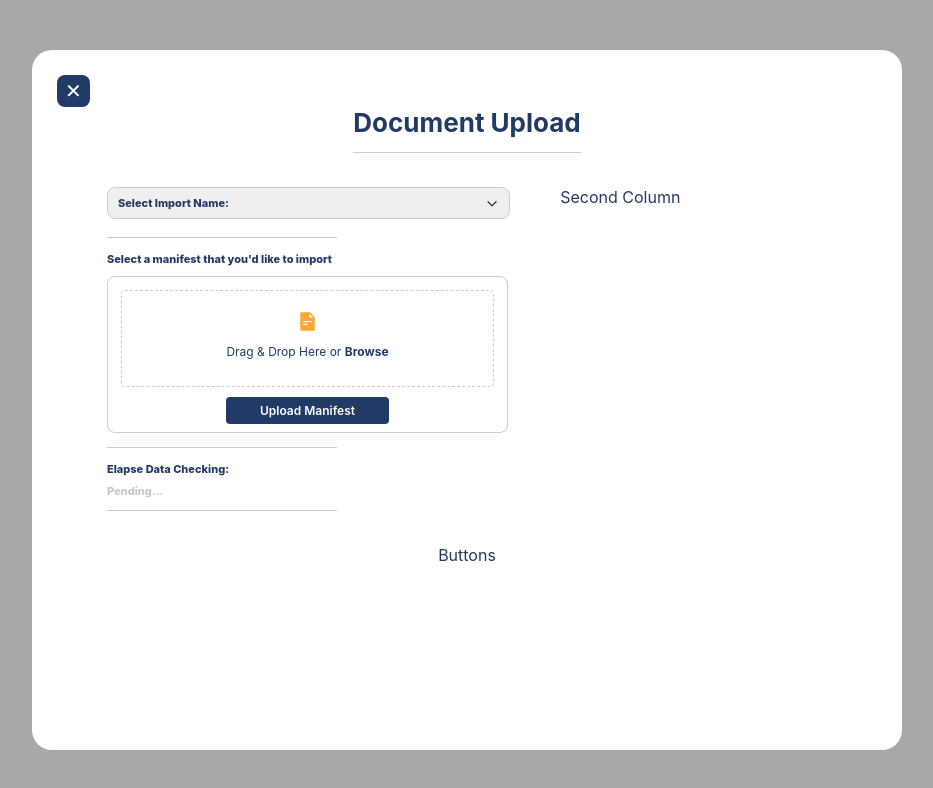
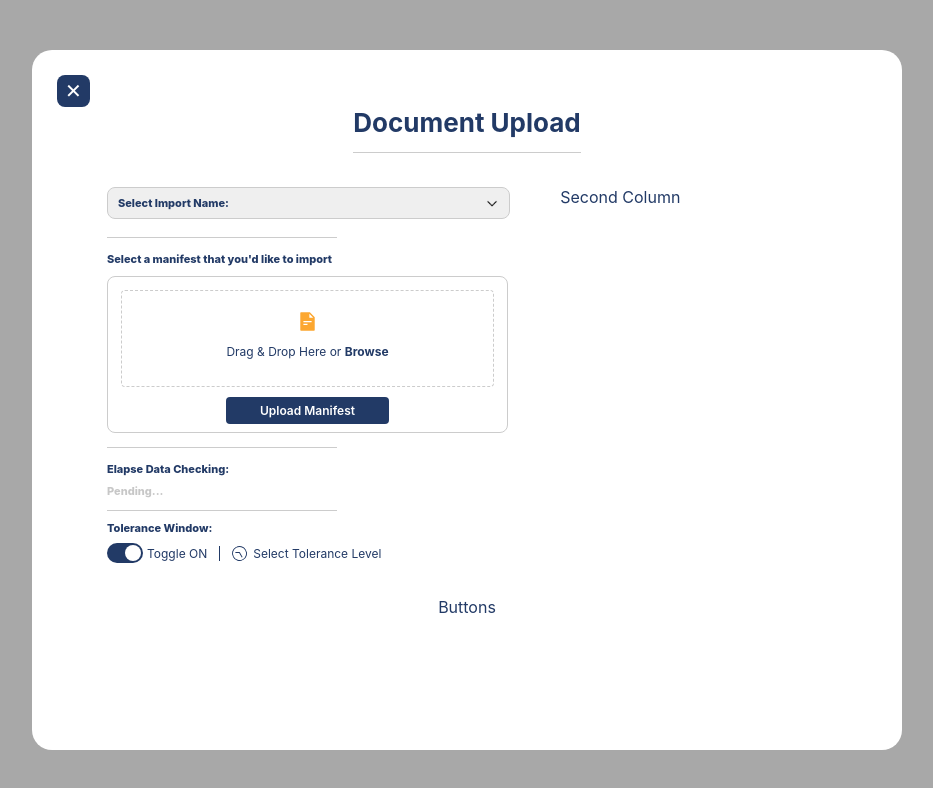
Before and after one commit to Aredu89/skyhop-challenge, a React (Create React App) app: page / in a window 1280 px wide. Shown: the top 788 px of the page, without its empty margins (173-1106 px from the left). Built offline with nearby package versions, Linux system fonts and the light colour scheme.

Commit message:
feat: toggle component

```diff
--- a/src/components/sub-title/sub-title.component.jsx
+++ b/src/components/sub-title/sub-title.component.jsx
@@ -1,8 +1,11 @@
 import React from 'react';
 import { StyledSubTitle } from './sub-title.styles';
 
-const SubTitle = ({marginBottom = 10, children}) => (
-  <StyledSubTitle $marginBottom={marginBottom}>{children}</StyledSubTitle>
+const SubTitle = ({marginBottom = 10, marginTop = 14, children}) => (
+  <StyledSubTitle
+    $marginBottom={marginBottom}
+    $marginTop={marginTop}
+  >{children}</StyledSubTitle>
 );
 
 export default SubTitle;
--- a/src/components/sub-title/sub-title.styles.jsx
+++ b/src/components/sub-title/sub-title.styles.jsx
@@ -1,7 +1,7 @@
 import styled from 'styled-components';
 
 export const StyledSubTitle = styled.h4`
-  margin-top: 14px;
+  margin-top: ${({ $marginTop }) => `${$marginTop}px`};
   margin-bottom: ${({ $marginBottom }) => `${$marginBottom}px`};
   font-size: 11px;
   font-weight: 800;
--- /dev/null
+++ b/src/components/toggle/toggle.component.jsx
@@ -0,0 +1,37 @@
+import React, { useState } from 'react';
+import SubTitle from '../sub-title/sub-title.component';
+import { BsClock } from 'react-icons/bs';
+import {
+  Switch,
+  SwitchContainer,
+  Slider,
+  TextToggleContainer,
+  TextTopicContainer
+} from './toggle.styles';
+
+const Toggle = ({title, topic}) => {
+  const [selected, setSelected]= useState(true);
+  return (
+    <div>
+      <SubTitle marginTop={10} marginBottom={8}>{title}</SubTitle>
+      <SwitchContainer>
+        <Switch>
+          <input
+            type='checkbox'
+            value={selected}
+            onChange={() => setSelected(prev => !prev)}
+          />
+          <Slider />
+        </Switch>
+        <TextToggleContainer>
+          Toggle {selected ? 'ON' : 'OFF'}
+        </TextToggleContainer>
+        <TextTopicContainer>
+          <BsClock style={{fontSize: '15px', transform: 'rotate(150deg)'}} /> Select {topic}
+        </TextTopicContainer>
+      </SwitchContainer>
+    </div>
+  )
+};
+
+export default Toggle;
--- /dev/null
+++ b/src/components/toggle/toggle.styles.jsx
@@ -0,0 +1,73 @@
+import styled from 'styled-components';
+import { PRIMARY_COLOR, DARK_GRAY } from '../../styles/variables';
+
+export const SwitchContainer = styled.div`
+  display: flex;
+  align-items: center;
+`;
+
+export const Slider = styled.span`
+  position: absolute;
+  cursor: pointer;
+  top: 0;
+  left: 0;
+  right: 0;
+  bottom: 0;
+  border-radius: 34px;
+  background-color: ${PRIMARY_COLOR};
+  -webkit-transition: .2s;
+  transition: .2s;
+
+  &::before {
+    position: absolute;
+    content: '';
+    height: 16px;
+    width: 16px;
+    left: 18px;
+    bottom: 2px;
+    border-radius: 50%;
+    background-color: white;
+    -webkit-transition: .2s;
+    transition: .2s;
+  }
+`;
+
+export const Switch = styled.label`
+  position: relative;
+  display: inline-block;
+  width: 36px;
+  height: 20px;
+  margin-right: 4px;
+
+  & input {
+    opacity: 0;
+    width: 0;
+    height: 0;
+
+    &:checked + ${Slider} {
+      background-color: ${DARK_GRAY};
+    }
+    &:focus + ${Slider} {
+      box-shadow: 0 0 1px ${DARK_GRAY};
+    }
+    &:checked + ${Slider}:before {
+      -webkit-transform: translateX(-16px);
+      -ms-transform: translateX(-16px);
+      transform: translateX(-16px);
+    }
+  }
+`;
+
+export const TextToggleContainer = styled.span`
+  font-size: 12px;
+  padding-right: 12px;
+  margin-right: 12px;
+  border-right: 1px solid ${PRIMARY_COLOR};
+`;
+
+export const TextTopicContainer = styled.span`
+  display: flex;
+  align-items: center;
+  gap: 6px;
+  font-size: 12px;
+`;
--- a/src/pages/document-upload/document-upload.component.jsx
+++ b/src/pages/document-upload/document-upload.component.jsx
@@ -5,6 +5,7 @@
 import SeparationLine from '../../components/separation-line/separation-line.component';
 import DragNDrop from '../../components/drag-n-drop/drag-n-drop.component';
 import ValidationSection from '../../components/validation-section/validation-section.component';
+import Toggle from '../../components/toggle/toggle.component';
 import { FilesContext } from '../../context/files.context';
 
 import { selectOptions } from '../../utils/mock-values';
@@ -43,6 +44,10 @@
               message='No Elapsed Dates!'
               ready={filesReady}
             />
+            <Toggle
+              title='Tolerance Window:'
+              topic='Tolerance Level'
+            />
           </LeftSection>
           <RightSection>Second Column</RightSection>
           <ContinueSection>Buttons</ContinueSection>
```
